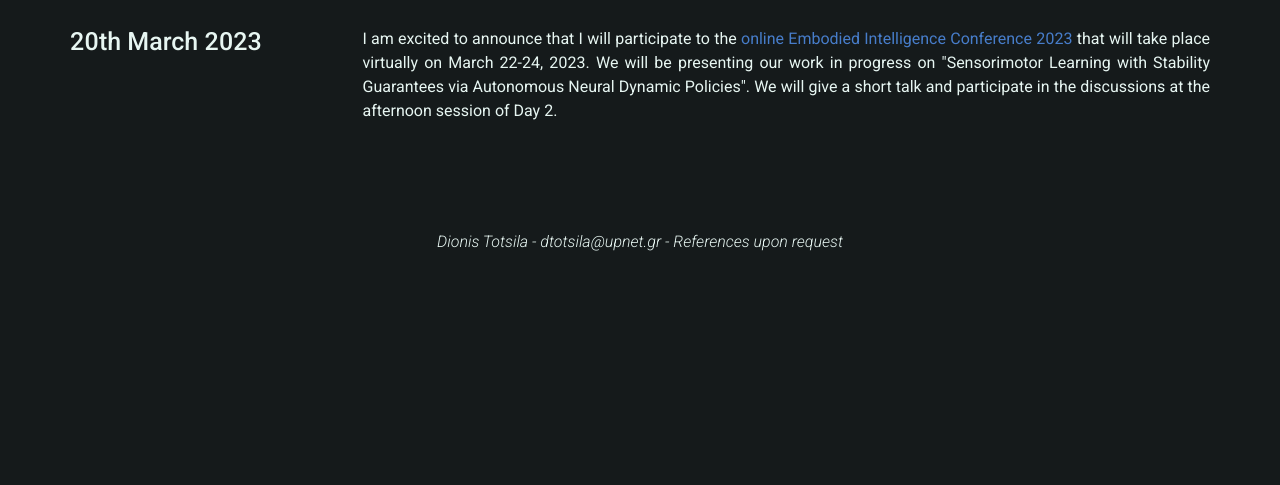
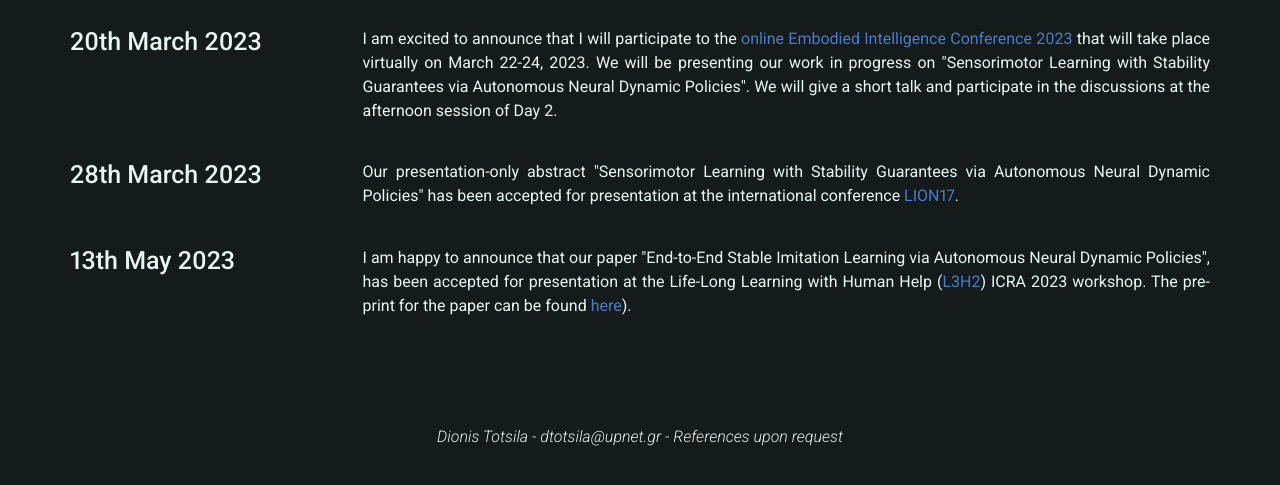
Before and after one commit to dtotsila/dtotsila.github.io, a plain HTML site: page news.html in a window 1280 px wide. Shown: the part 255-740 px from the top of the page. Drawn offline with nearby package versions, Linux system fonts and the light colour scheme; files whose address does not match are found by name.

Commit message:
update news

```diff
--- a/news.html
+++ b/news.html
@@ -90,7 +90,33 @@
                 </div>
             </div>
 
+            <div class="row clearfix layout layout-left">
+                <div class="col-xs-12 col-sm-4 col-md-3 col-print-12 details">
+                    <h4>28th March 2023 </h4>
 
+                </div>
+                <div class="col-xs-12 col-sm-8 col-md-9 col-print-12 content">
+                    <p>
+                        Our presentation-only abstract "Sensorimotor Learning with Stability Guarantees via Autonomous Neural Dynamic Policies" has been accepted for presentation at the international conference <a href="https://lion17.org/" target="_blank">LION17</a>.
+                    </p>
+
+                </div>
+            </div>
+
+            <div class="row clearfix layout layout-left">
+                <div class="col-xs-12 col-sm-4 col-md-3 col-print-12 details">
+                    <h4>13th May 2023 </h4>
+
+                </div>
+                <div class="col-xs-12 col-sm-8 col-md-9 col-print-12 content">
+                    <p>
+                        I am happy to announce that our paper "End-to-End Stable Imitation Learning via Autonomous Neural Dynamic Policies", has been accepted  for presentation at the Life-Long Learning with Human Help (<a href="https://life-long-learning-with-human-help-l3h2.github.io/program.html" target="_blank">L3H2</a>)
+                        ICRA 2023 workshop. The pre-print for the paper can be found <a href = "https://arxiv.org/abs/2305.12886">here</a>).
+
+                    </p>
+
+                </div>
+            </div>
         </div>
 
 
```
